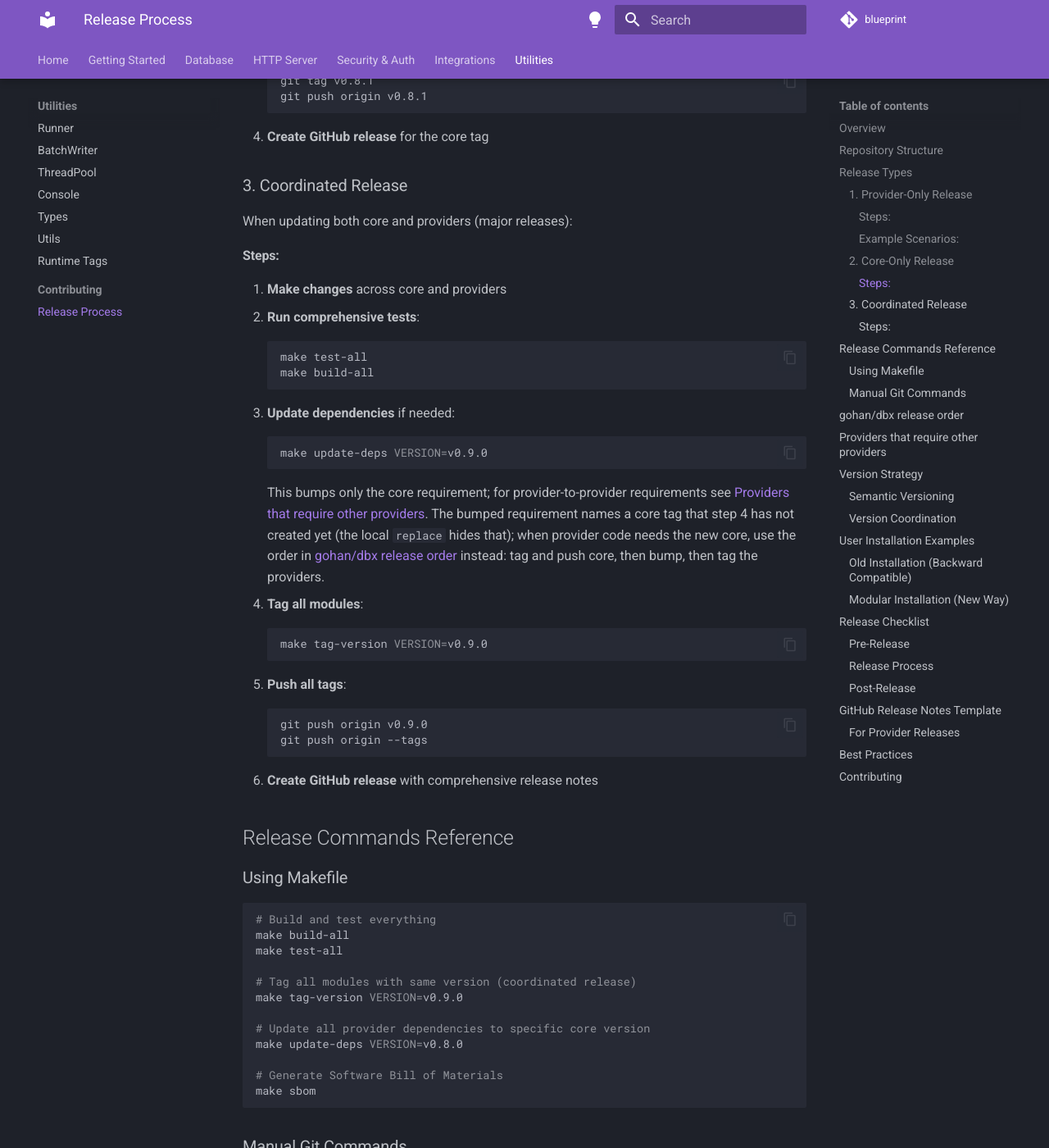
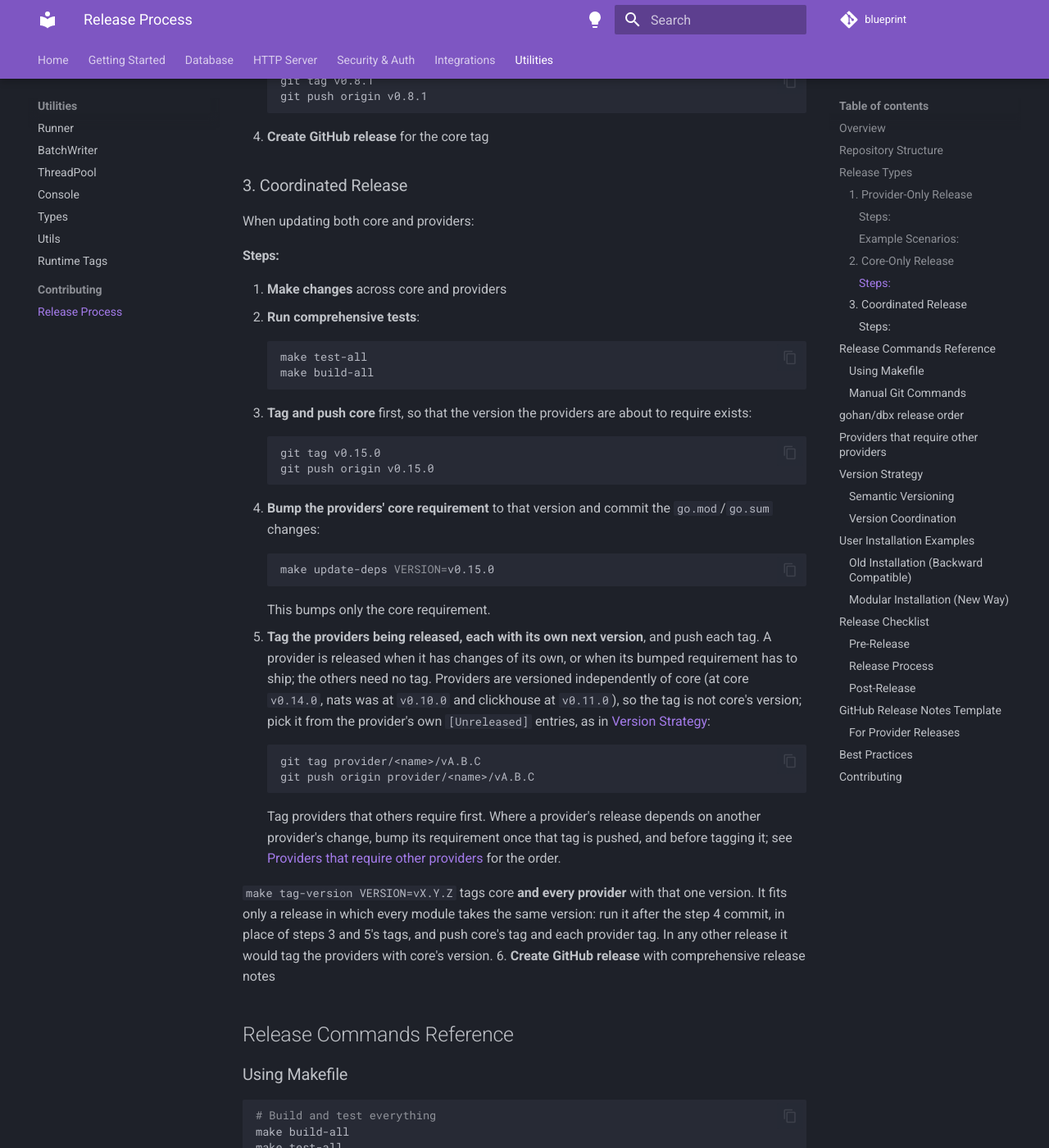
Before and after one commit to oddbit-project/blueprint, an MkDocs documentation site: the page built from docs/release-process.md, in a window 1280 px wide and 1400 px high, scrolled down 1890 px. Shown: the whole window at 82% size. Built offline with MkDocs 1.6.1 and Material for MkDocs 9.7.7, drawn with Linux system fonts in a browser that asks for light colours; comment, search, counter and statistics services are not loaded; some of the changed text lies outside the part shown.

Commit message:
docs: coordinated release tags core first and each provider with its own version (#143)

````diff
--- a/docs/release-process.md
+++ b/docs/release-process.md
@@ -77,7 +77,7 @@ When updating core library without provider changes:
 
 ### 3. Coordinated Release
 
-When updating both core and providers (major releases):
+When updating both core and providers:
 
 #### Steps:
 
@@ -87,25 +87,35 @@ When updating both core and providers (major releases):
    make test-all
    make build-all
    ```
-3. **Update dependencies** if needed:
+3. **Tag and push core** first, so that the version the providers are about to require exists:
    ```bash
-   make update-deps VERSION=v0.9.0
+   git tag v0.15.0
+   git push origin v0.15.0
    ```
-   This bumps only the core requirement; for provider-to-provider requirements see
-   [Providers that require other providers](#providers-that-require-other-providers). The
-   bumped requirement names a core tag that step 4 has not created yet (the local `replace` hides
-   that); when provider code needs the new core, use the order in
-   [gohan/dbx release order](#gohandbx-release-order) instead: tag and push core, then bump, then
-   tag the providers.
-4. **Tag all modules**:
+4. **Bump the providers' core requirement** to that version and commit the `go.mod`/`go.sum`
+   changes:
    ```bash
-   make tag-version VERSION=v0.9.0
+   make update-deps VERSION=v0.15.0
    ```
-5. **Push all tags**:
+   This bumps only the core requirement.
+5. **Tag the providers being released, each with its own next version**, and push each tag. A
+   provider is released when it has changes of its own, or when its bumped requirement has to
+   ship; the others need no tag. Providers are versioned independently of core (at core `v0.14.0`,
+   nats was at `v0.10.0` and clickhouse at `v0.11.0`), so the tag is not core's version; pick it
+   from the provider's own `[Unreleased]` entries, as in [Version Strategy](#version-strategy):
    ```bash
-   git push origin v0.9.0
-   git push origin --tags
+   git tag provider/<name>/vA.B.C
+   git push origin provider/<name>/vA.B.C
    ```
+   Tag providers that others require first. Where a provider's release depends on another
+   provider's change, bump its requirement once that tag is pushed, and before tagging it; see
+   [Providers that require other providers](#providers-that-require-other-providers) for the
+   order.
+
+   `make tag-version VERSION=vX.Y.Z` tags core **and every provider** with that one version. It
+   fits only a release in which every module takes the same version: run it after the step 4
+   commit, in place of steps 3 and 5's tags, and push core's tag and each provider tag. In any
+   other release it would tag the providers with core's version.
 6. **Create GitHub release** with comprehensive release notes
 
 ## Release Commands Reference
@@ -117,7 +127,7 @@ When updating both core and providers (major releases):
 make build-all
 make test-all
 
-# Tag all modules with same version (coordinated release)
+# Tag core and every provider with one version (only when all modules take the same version)
 make tag-version VERSION=v0.9.0
 
 # Update all provider dependencies to specific core version
@@ -139,7 +149,7 @@ git tag provider/redis/v0.8.1
 # Push specific tag
 git push origin provider/redis/v0.8.1
 
-# Push all tags
+# Push every local tag at once (it publishes all of them: check `git tag -l` first)
 git push origin --tags
 
 # List existing tags
@@ -159,7 +169,8 @@ dependency does not contain the current `dbx`/`gohan` code — a broken release
 who resolves the provider's `go.mod` normally (i.e. without the workspace's `replace`).
 
 For a release that bumps `gohan`, adds to or changes `dbx`, or anything a provider's non-test
-code imports from core, tag in this order instead of a single `tag-version` call:
+code imports from core, tag in this order (the [Coordinated Release](#3-coordinated-release) order,
+with `gohan` first):
 
 1. **Tag `gohan` first**, in its own repository, if this release depends on a new `gohan`
    version.
@@ -175,8 +186,9 @@ code imports from core, tag in this order instead of a single `tag-version` call
    `go.sum` changes.
 4. **Bump provider-to-provider requirements** where a provider's release depends on another
    provider's change; see [Providers that require other providers](#providers-that-require-other-providers).
-5. **Tag the providers** (`make tag-version VERSION=vX.Y.Z` is safe now that steps 3 and 4 have
-   landed, or tag them individually).
+5. **Tag the providers**, each with its own next version (`git tag provider/<name>/vA.B.C`), now
+   that steps 3 and 4 have landed. `make tag-version VERSION=vX.Y.Z` tags every provider with
+   core's version, so use it only when every module takes that same version.
 
 The Makefile's `PROVIDERS` list is derived from `provider/*/go.mod` in the working tree (it uses GNU
 make functions), so
@@ -340,8 +352,8 @@ go get github.com/oddbit-project/blueprint/provider/redis@v0.8.1
 # Full framework
 go get github.com/oddbit-project/blueprint@v0.9.0
 
-# Or individual providers
-go get github.com/oddbit-project/blueprint/provider/redis@v0.9.0
+# Or individual providers, each at its own version (not core's)
+go get github.com/oddbit-project/blueprint/provider/redis@v0.10.0
 ```
 
 ```
@@ -355,7 +367,8 @@ go get github.com/oddbit-project/blueprint/provider/redis@v0.9.0
    - Check replace directives in go.mod files
 
 2. **Tags not recognized**
-   - Ensure tags are pushed to remote: `git push origin --tags`
+   - Ensure tags are pushed to remote: `git push origin <tag>` for each one (`git push origin
+     --tags` pushes every local tag, including any made by mistake)
    - Wait for Go proxy cache refresh (up to 10 minutes)
 
 3. **Version conflicts**
````
